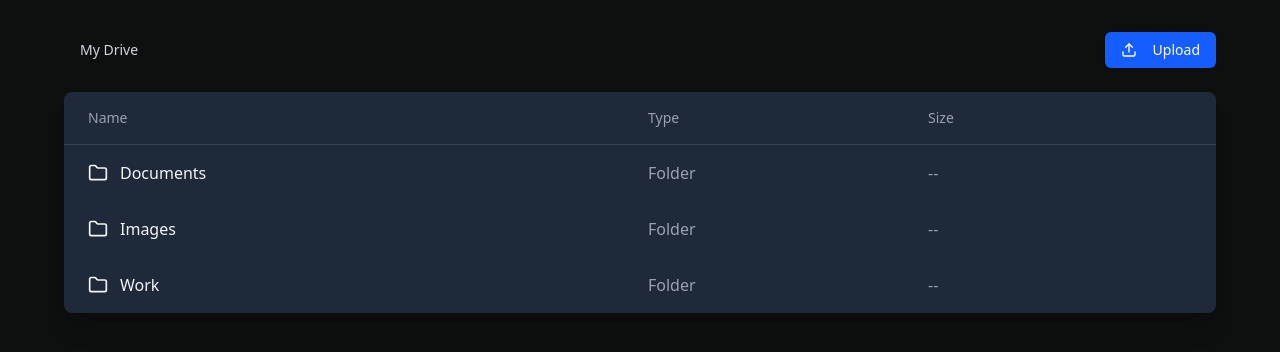
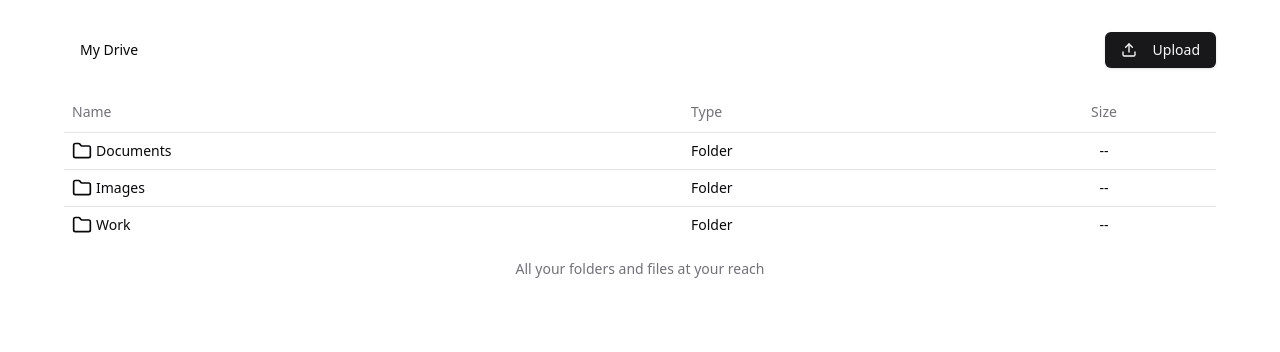
Before and after one commit to durantdurant95/google-drive-clone, a Next.js app: page / in a window 1280 px wide. Shown: the top 352 px of the page. Built offline with nearby package versions, Linux system fonts and the light colour scheme.

Commit message:
add file and folder row components; implement table structure for file management

```diff
--- a/src/app/page.tsx
+++ b/src/app/page.tsx
@@ -1,16 +1,28 @@
 "use client";
 
-import { ChevronRight, FileIcon, Folder, Upload } from "lucide-react";
-import Link from "next/link";
+import { ChevronRight, Upload } from "lucide-react";
 import { useState } from "react";
+import { FileRow, FolderRow } from "~/components/file-row";
 import { Button } from "~/components/ui/button";
-import { mockFiles } from "../lib/mock-data";
+import {
+  Table,
+  TableBody,
+  TableCaption,
+  TableHead,
+  TableHeader,
+  TableRow,
+} from "~/components/ui/table";
+import { mockFiles, mockFolders } from "../lib/mock-data";
 
 export default function GoogleDriveClone() {
-  const [currentFolder, setCurrentFolder] = useState<string | null>(null);
+  const [currentFolder, setCurrentFolder] = useState<string>("root");
 
   const getCurrentFiles = () => {
     return mockFiles.filter((file) => file.parent === currentFolder);
+  };
+
+  const getCurrentFolders = () => {
+    return mockFolders.filter((folder) => folder.parent === currentFolder);
   };
 
   const handleFolderClick = (folderId: string) => {
@@ -25,7 +37,7 @@ export default function GoogleDriveClone() {
       const folder = mockFiles.find((file) => file.id === currentId);
       if (folder) {
         breadcrumbs.unshift(folder);
-        currentId = folder.parent;
+        currentId = folder.parent ?? "root";
       } else {
         break;
       }
@@ -39,83 +51,52 @@ export default function GoogleDriveClone() {
   };
 
   return (
-    <div className="text-mint-500 bg-foreground min-h-screen p-8">
+    <div className="min-h-screen p-8">
       <div className="mx-auto max-w-6xl">
         <div className="mb-6 flex items-center justify-between">
           <div className="flex items-center">
-            <Button
-              onClick={() => setCurrentFolder(null)}
-              variant="ghost"
-              className="mr-2 text-gray-300 hover:text-white"
-            >
+            <Button onClick={() => setCurrentFolder("root")} variant="ghost">
               My Drive
             </Button>
             {getBreadcrumbs().map((folder) => (
               <div key={folder.id} className="flex items-center">
-                <ChevronRight className="mx-2 text-gray-500" size={16} />
+                <ChevronRight className="mx-2" size={16} />
                 <Button
                   onClick={() => handleFolderClick(folder.id)}
                   variant="ghost"
-                  className="text-gray-300 hover:text-white"
                 >
                   {folder.name}
                 </Button>
               </div>
             ))}
           </div>
-          <Button
-            onClick={handleUpload}
-            className="bg-blue-600 text-white hover:bg-blue-700"
-          >
+          <Button onClick={handleUpload}>
             <Upload className="mr-2" size={20} />
             Upload
           </Button>
         </div>
-        <div className="rounded-lg bg-gray-800 shadow-xl">
-          <div className="border-b border-gray-700 px-6 py-4">
-            <div className="grid grid-cols-12 gap-4 text-sm font-medium text-gray-400">
-              <div className="col-span-6">Name</div>
-              <div className="col-span-3">Type</div>
-              <div className="col-span-3">Size</div>
-            </div>
-          </div>
-          <ul>
+        <Table>
+          <TableCaption>All your folders and files at your reach</TableCaption>
+          <TableHeader>
+            <TableRow>
+              <TableHead>Name</TableHead>
+              <TableHead>Type</TableHead>
+              <TableHead className="text-center">Size</TableHead>
+            </TableRow>
+          </TableHeader>
+          <TableBody>
+            {getCurrentFolders().map((folder) => (
+              <FolderRow
+                key={folder.id}
+                folder={folder}
+                handleFolderClick={() => handleFolderClick(folder.id)}
+              />
+            ))}
             {getCurrentFiles().map((file) => (
-              <li
-                key={file.id}
-                className="hover:bg-gray-750 border-gray-700 px-6 py-4"
-              >
-                <div className="grid grid-cols-12 items-center gap-4">
-                  <div className="col-span-6 flex items-center">
-                    {file.type === "folder" ? (
-                      <button
-                        onClick={() => handleFolderClick(file.id)}
-                        className="flex items-center text-gray-100 hover:text-blue-400"
-                      >
-                        <Folder className="mr-3" size={20} />
-                        {file.name}
-                      </button>
-                    ) : (
-                      <Link
-                        href={file.url ?? "#"}
-                        className="flex items-center text-gray-100 hover:text-blue-400"
-                      >
-                        <FileIcon className="mr-3" size={20} />
-                        {file.name}
-                      </Link>
-                    )}
-                  </div>
-                  <div className="col-span-3 text-gray-400">
-                    {file.type === "folder" ? "Folder" : "File"}
-                  </div>
-                  <div className="col-span-3 text-gray-400">
-                    {file.type === "folder" ? "--" : "2 MB"}
-                  </div>
-                </div>
-              </li>
+              <FileRow key={file.id} file={file} />
             ))}
-          </ul>
-        </div>
+          </TableBody>
+        </Table>
       </div>
     </div>
   );
--- /dev/null
+++ b/src/components/file-row.tsx
@@ -0,0 +1,36 @@
+import { FileIcon, FolderIcon, Link } from "lucide-react";
+import type { File, Folder } from "~/lib/mock-data";
+import { TableCell, TableRow } from "./ui/table";
+
+export function FileRow(props: { file: File }) {
+  const { file } = props;
+  return (
+    <TableRow key={file.id}>
+      <TableCell className="flex gap-1">
+        <Link href={file.url} target="_blank">
+          <FileIcon size={20} />
+          {file.name}
+        </Link>
+      </TableCell>
+      <TableCell>File</TableCell>
+      <TableCell className="text-center">{file.size}</TableCell>
+    </TableRow>
+  );
+}
+
+export function FolderRow(props: {
+  folder: Folder;
+  handleFolderClick: () => void;
+}) {
+  const { folder, handleFolderClick } = props;
+  return (
+    <TableRow key={folder.id}>
+      <TableCell onClick={() => handleFolderClick()} className="flex gap-1">
+        <FolderIcon size={20} />
+        {folder.name}
+      </TableCell>
+      <TableCell>Folder</TableCell>
+      <TableCell className="text-center">--</TableCell>
+    </TableRow>
+  );
+}
--- /dev/null
+++ b/src/components/ui/table.tsx
@@ -0,0 +1,120 @@
+import * as React from "react"
+
+import { cn } from "~/lib/utils"
+
+const Table = React.forwardRef<
+  HTMLTableElement,
+  React.HTMLAttributes<HTMLTableElement>
+>(({ className, ...props }, ref) => (
+  <div className="relative w-full overflow-auto">
+    <table
+      ref={ref}
+      className={cn("w-full caption-bottom text-sm", className)}
+      {...props}
+    />
+  </div>
+))
+Table.displayName = "Table"
+
+const TableHeader = React.forwardRef<
+  HTMLTableSectionElement,
+  React.HTMLAttributes<HTMLTableSectionElement>
+>(({ className, ...props }, ref) => (
+  <thead ref={ref} className={cn("[&_tr]:border-b", className)} {...props} />
+))
+TableHeader.displayName = "TableHeader"
+
+const TableBody = React.forwardRef<
+  HTMLTableSectionElement,
+  React.HTMLAttributes<HTMLTableSectionElement>
+>(({ className, ...props }, ref) => (
+  <tbody
+    ref={ref}
+    className={cn("[&_tr:last-child]:border-0", className)}
+    {...props}
+  />
+))
+TableBody.displayName = "TableBody"
+
+const TableFooter = React.forwardRef<
+  HTMLTableSectionElement,
+  React.HTMLAttributes<HTMLTableSectionElement>
+>(({ className, ...props }, ref) => (
+  <tfoot
+    ref={ref}
+    className={cn(
+      "border-t bg-muted/50 font-medium [&>tr]:last:border-b-0",
+      className
+    )}
+    {...props}
+  />
+))
+TableFooter.displayName = "TableFooter"
+
+const TableRow = React.forwardRef<
+  HTMLTableRowElement,
+  React.HTMLAttributes<HTMLTableRowElement>
+>(({ className, ...props }, ref) => (
+  <tr
+    ref={ref}
+    className={cn(
+      "border-b transition-colors hover:bg-muted/50 data-[state=selected]:bg-muted",
+      className
+    )}
+    {...props}
+  />
+))
+TableRow.displayName = "TableRow"
+
+const TableHead = React.forwardRef<
+  HTMLTableCellElement,
+  React.ThHTMLAttributes<HTMLTableCellElement>
+>(({ className, ...props }, ref) => (
+  <th
+    ref={ref}
+    className={cn(
+      "h-10 px-2 text-left align-middle font-medium text-muted-foreground [&:has([role=checkbox])]:pr-0 [&>[role=checkbox]]:translate-y-[2px]",
+      className
+    )}
+    {...props}
+  />
+))
+TableHead.displayName = "TableHead"
+
+const TableCell = React.forwardRef<
+  HTMLTableCellElement,
+  React.TdHTMLAttributes<HTMLTableCellElement>
+>(({ className, ...props }, ref) => (
+  <td
+    ref={ref}
+    className={cn(
+      "p-2 align-middle [&:has([role=checkbox])]:pr-0 [&>[role=checkbox]]:translate-y-[2px]",
+      className
+    )}
+    {...props}
+  />
+))
+TableCell.displayName = "TableCell"
+
+const TableCaption = React.forwardRef<
+  HTMLTableCaptionElement,
+  React.HTMLAttributes<HTMLTableCaptionElement>
+>(({ className, ...props }, ref) => (
+  <caption
+    ref={ref}
+    className={cn("mt-4 text-sm text-muted-foreground", className)}
+    {...props}
+  />
+))
+TableCaption.displayName = "TableCaption"
+
+export {
+  Table,
+  TableHeader,
+  TableBody,
+  TableFooter,
+  TableHead,
+  TableRow,
+  TableCell,
+  TableCaption,
+}
--- a/src/lib/mock-data.ts
+++ b/src/lib/mock-data.ts
@@ -1,21 +1,74 @@
-export interface File {
-  id: string
-  name: string
-  type: "file" | "folder"
-  url?: string
-  parent: string | null
-  size?: string
-}
+export type File = {
+  id: string;
+  name: string;
+  type: "file";
+  url: string;
+  parent: string | null;
+  size: string;
+};
+
+export type Folder = {
+  id: string;
+  name: string;
+  type: "folder";
+  parent: string | null;
+};
+
+export const mockFolders: Folder[] = [
+  { id: "root", name: "root", type: "folder", parent: null },
+  { id: "1", name: "Documents", type: "folder", parent: "root" },
+  { id: "2", name: "Images", type: "folder", parent: "root" },
+  { id: "3", name: "Work", type: "folder", parent: "root" },
+  { id: "8", name: "Presentations", type: "folder", parent: "3" },
+];
 
 export const mockFiles: File[] = [
-  { id: "1", name: "Documents", type: "folder", parent: null },
-  { id: "2", name: "Images", type: "folder", parent: null },
-  { id: "3", name: "Work", type: "folder", parent: null },
-  { id: "4", name: "Resume.pdf", type: "file", url: "/files/resume.pdf", parent: "1", size: "1.2 MB" },
-  { id: "5", name: "Project Proposal.docx", type: "file", url: "/files/proposal.docx", parent: "1", size: "2.5 MB" },
-  { id: "6", name: "Vacation.jpg", type: "file", url: "/files/vacation.jpg", parent: "2", size: "3.7 MB" },
-  { id: "7", name: "Profile Picture.png", type: "file", url: "/files/profile.png", parent: "2", size: "1.8 MB" },
-  { id: "8", name: "Presentations", type: "folder", parent: "3" },
-  { id: "9", name: "Q4 Report.pptx", type: "file", url: "/files/q4-report.pptx", parent: "8", size: "5.2 MB" },
-  { id: "10", name: "Budget.xlsx", type: "file", url: "/files/budget.xlsx", parent: "3", size: "1.5 MB" },
-]
+  {
+    id: "4",
+    name: "Resume.pdf",
+    type: "file",
+    url: "/files/resume.pdf",
+    parent: "1",
+    size: "1.2 MB",
+  },
+  {
+    id: "5",
+    name: "Project Proposal.docx",
+    type: "file",
+    url: "/files/proposal.docx",
+    parent: "1",
+    size: "2.5 MB",
+  },
+  {
+    id: "6",
+    name: "Vacation.jpg",
+    type: "file",
+    url: "/files/vacation.jpg",
+    parent: "2",
+    size: "3.7 MB",
+  },
+  {
+    id: "7",
+    name: "Profile Picture.png",
+    type: "file",
+    url: "/files/profile.png",
+    parent: "2",
+    size: "1.8 MB",
+  },
+  {
+    id: "9",
+    name: "Q4 Report.pptx",
+    type: "file",
+    url: "/files/q4-report.pptx",
+    parent: "8",
+    size: "5.2 MB",
+  },
+  {
+    id: "10",
+    name: "Budget.xlsx",
+    type: "file",
+    url: "/files/budget.xlsx",
+    parent: "3",
+    size: "1.5 MB",
+  },
+];
--- a/src/styles/globals.css
+++ b/src/styles/globals.css
@@ -97,65 +97,58 @@
 
 @layer utilities {
   :root {
-    --background: 167.7 40% 91.5%;
-    --foreground: 167.7 2% 5.8%;
-    --card: 167.7 20% 91.5%;
-    --card-foreground: 167.7 2% 10.8%;
-    --popover: 167.7 40% 95.8%;
-    --popover-foreground: 167.7 97% 1.5%;
-    --primary: 167.7 34.9% 50.6%;
-    --primary-foreground: 0, 0%, 0%;
-    --secondary: 167.7 18% 73%;
-    --secondary-foreground: 0 0% 0%;
-    --muted: 205.7 18% 86.5%;
-    --muted-foreground: 167.7 2% 35.8%;
-    --accent: 205.7 18% 81.5%;
-    --accent-foreground: 167.7 2% 10.8%;
-    --destructive: 0 70% 33%;
-    --destructive-foreground: 167.7 2% 91.5%;
-    --border: 167.7 24% 54.8%;
-    --input: 167.7 24% 22.8%;
-    --ring: 167.7 88.7% 45.3%;
+    --background: 0 0% 100%;
+    --foreground: 240 10% 3.9%;
+    --card: 0 0% 100%;
+    --card-foreground: 240 10% 3.9%;
+    --popover: 0 0% 100%;
+    --popover-foreground: 240 10% 3.9%;
+    --primary: 240 5.9% 10%;
+    --primary-foreground: 0 0% 98%;
+    --secondary: 240 4.8% 95.9%;
+    --secondary-foreground: 240 5.9% 10%;
+    --muted: 240 4.8% 95.9%;
+    --muted-foreground: 240 3.8% 46.1%;
+    --accent: 240 4.8% 95.9%;
+    --accent-foreground: 240 5.9% 10%;
+    --destructive: 0 84.2% 60.2%;
+    --destructive-foreground: 0 0% 98%;
+    --border: 240 5.9% 90%;
+    --input: 240 5.9% 90%;
+    --ring: 240 5.9% 10%;
     --radius: 0.5rem;
-    --sidebar-background: 168, 40%, 87%;
-    --sidebar-foreground: 168, 2%, 5%;
-    --sidebar-primary: 168, 35%, 46%;
-    --sidebar-primary-foreground: 0 0% 0%;
-    --sidebar-accent: 206, 18%, 77%;
-    --sidebar-accent-foreground: 0 0% 0%;
-    --sidebar-border: 168, 24%, 52%;
-    --sidebar-ring: 158, 98%, 45%;
+    --chart-1: 12 76% 61%;
+    --chart-2: 173 58% 39%;
+    --chart-3: 197 37% 24%;
+    --chart-4: 43 74% 66%;
+    --chart-5: 27 87% 67%;
   }
 
   .dark {
-    --background: 167.7 26% 5.8%;
-    --foreground: 167.7 2% 91.5%;
-    --card: 167.7 20% 1.5%;
-    --card-foreground: 167.7 2% 91.5%;
-    --popover: 167.7 26% 5%;
-    --popover-foreground: 167.7 2% 91.5%;
-    --primary: 167.7 34.9% 50.6%;
-    --primary-foreground: 0, 0%, 0%;
-    --secondary: 167.7 18% 11.5%;
-    --secondary-foreground: 0 0% 100%;
-    --muted: 205.7 18% 16.5%;
-    --muted-foreground: 167.7 2% 60.8%;
-    --accent: 205.7 18% 16.5%;
-    --accent-foreground: 167.7 2% 90.8%;
-    --destructive: 0 70% 33%;
-    --destructive-foreground: 167.7 2% 91.5%;
-    --border: 167.7 24% 22.8%;
-    --input: 167.7 24% 22.8%;
-    --ring: 167.7 88.7% 45.3%;
-    --radius: 0.5rem;
-    --sidebar-background: 168, 26%, 8%;
-    --sidebar-foreground: 168, 2%, 100%;
-    --sidebar-primary: 168, 35%, 40%;
-    --sidebar-primary-foreground: 0, 0%, 0%;
-    --sidebar-accent: 206, 18%, 14%;
-    --sidebar-accent-foreground: 0 0% 100%;
-    --sidebar-border: 168, 24%, 22%;
-    --sidebar-ring: 158, 98%, 45%;
+    --background: 240 10% 3.9%;
+    --foreground: 0 0% 98%;
+    --card: 240 10% 3.9%;
+    --card-foreground: 0 0% 98%;
+    --popover: 240 10% 3.9%;
+    --popover-foreground: 0 0% 98%;
+    --primary: 0 0% 98%;
+    --primary-foreground: 240 5.9% 10%;
+    --secondary: 240 3.7% 15.9%;
+    --secondary-foreground: 0 0% 98%;
+    --muted: 240 3.7% 15.9%;
+    --muted-foreground: 240 5% 64.9%;
+    --accent: 240 3.7% 15.9%;
+    --accent-foreground: 0 0% 98%;
+    --destructive: 0 62.8% 30.6%;
+    --destructive-foreground: 0 0% 98%;
+    --border: 240 3.7% 15.9%;
+    --input: 240 3.7% 15.9%;
+    --ring: 240 4.9% 83.9%;
+    --chart-1: 220 70% 50%;
+    --chart-2: 160 60% 45%;
+    --chart-3: 30 80% 55%;
+    --chart-4: 280 65% 60%;
+    --chart-5: 340 75% 55%;
   }
 }
 
```
